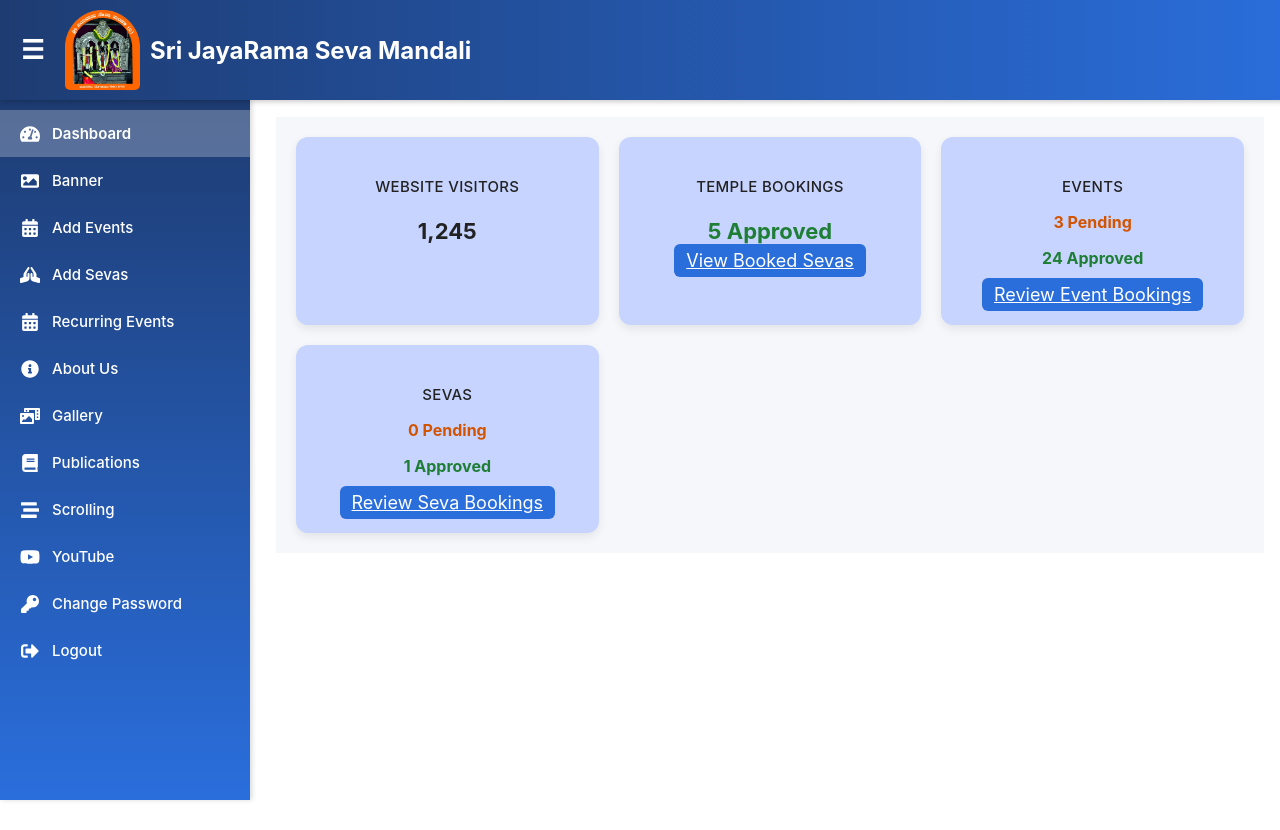
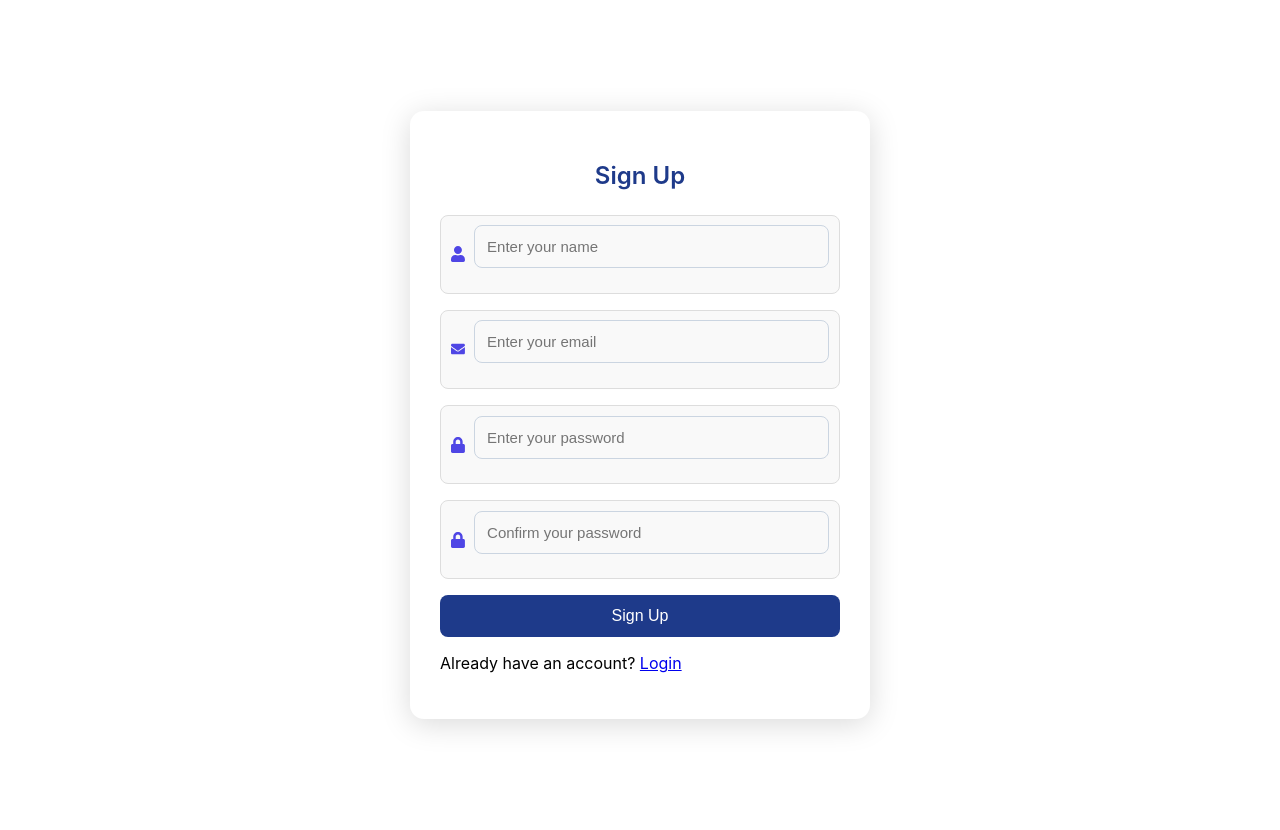
Before and after one commit to tejagithub-02/temple-admin, a React (Create React App) app: page /signup in a window 1280 px wide. Before the commit this address led to /dashboard. Before the commit the page ends 800 px from the top, so only its background shows below. Built offline with nearby package versions, Linux system fonts and the light colour scheme.

Commit message:
Update latest changes

```diff
--- a/src/App.js
+++ b/src/App.js
@@ -1,8 +1,29 @@
-import Routers from './components/Routers/Routers';
+// import Routers from './components/Routers/Routers';
+
+// function App() {
+//   return (
+//     <Routers/>
+//   );
+// }
+// export default App;
+
+
+
+
+import { useState } from "react";
+import Routers from "./components/Routers/Routers";
 
 function App() {
+  const [isAuthenticated, setIsAuthenticated] = useState(
+    localStorage.getItem("isLoggedIn") === "true"
+  );
+
   return (
-    <Routers/>
+    <Routers
+      isAuthenticated={isAuthenticated}
+      setIsAuthenticated={setIsAuthenticated}
+    />
   );
 }
+
 export default App;
--- a/src/components/Login/SignUp.js
+++ b/src/components/Login/SignUp.js
@@ -28,7 +28,7 @@ export default function Signup() {
     localStorage.setItem("userPassword", password);
 
     alert("Account created successfully! Please login.");
-    navigate("/"); // redirect to Login page
+    navigate("/login"); // redirect to Login page
   };
 
   return (
@@ -82,7 +82,7 @@ export default function Signup() {
 
         <button type="submit" className="auth-btn">Sign Up</button>
         <p className="auth-link">
-          Already have an account? <Link to="/">Login</Link>
+          Already have an account? <Link to="/login">Login</Link>
         </p>
       </form>
     </div>
--- a/src/components/Navbar/DashboardSidebar.js
+++ b/src/components/Navbar/DashboardSidebar.js
@@ -18,8 +18,16 @@ import {
 
 
 const DashboardSidebar = ({ isOpen, toggleSidebar }) => {
-  // Existing submenu states
+  const navigate = useNavigate();
 
+  const handleLogout = () => {
+    // Clear auth storage (adjust as per your app)
+    localStorage.removeItem("token");
+    sessionStorage.clear();
+
+    // Redirect to login page
+    navigate("/login");
+  };
 
   return (
     <div className={`dashboard-sidebar ${isOpen ? "open" : ""}`}>
@@ -59,10 +67,6 @@ const DashboardSidebar = ({ isOpen, toggleSidebar }) => {
           <FaBook className="sidebar-icon" /> Publications
         </NavLink>
 
-
-
-
-
         <NavLink to="/scrolling" className="sidebar-link" onClick={toggleSidebar}>
           <FaStream className="sidebar-icon" /> Scrolling
         </NavLink>
@@ -72,7 +76,15 @@ const DashboardSidebar = ({ isOpen, toggleSidebar }) => {
         <NavLink to="/change-password" className="sidebar-link" onClick={toggleSidebar}>
           <FaKey className="sidebar-icon" /> Change Password
         </NavLink>
-        <NavLink to="/logout" className="sidebar-link" onClick={toggleSidebar}>
+        <NavLink
+          to="/logout"
+          className="sidebar-link"
+          onClick={(e) => {
+            e.preventDefault(); // stop NavLink navigation
+            toggleSidebar();
+            handleLogout();
+          }}
+        >
           <FaSignOutAlt className="sidebar-icon" /> Logout
         </NavLink>
       </nav>
--- a/src/components/Routers/Routers.js
+++ b/src/components/Routers/Routers.js
@@ -1,5 +1,5 @@
 import React from "react";
-import { BrowserRouter as Router, Routes, Route, Navigate } from "react-router-dom";
+import { BrowserRouter as Router, Routes, Route, Navigate, Outlet } from "react-router-dom";
 
 import DashboardLayout from "../Layout/DashboardLayout";
 import Dashboard from "../Dashboard/Dashboard";
@@ -14,17 +14,30 @@ import Youtube from "../AdminDashboard/Youtube";
 import Publications from "../AdminDashboard/Publications";
 import RecurringEvents from "../AdminDashboard/RecurringEvents";
 import AddSevas from "../AdminDashboard/AddSevas";
-
 import AboutUs from "../AdminDashboard/AboutUs";
 import ChangePassword from "../Login/ChangePassword";
+import Login from "../Login/Login";
+import SignUp from "../Login/SignUp";
 
+// ✅ Protect routes
+const PrivateRoute = ({ isAuthenticated }) => {
+  return isAuthenticated ? <Outlet /> : <Navigate to="/login" replace />;
+};
 
-const Routers = () => {
+const Routers = ({ isAuthenticated, setIsAuthenticated }) => {
   return (
     <Router>
       <Routes>
-        <Route path="/" element={<DashboardLayout />}>
+        {/* Public - Login & Signup */}
+        <Route path="/login" element={<Login setIsAuthenticated={setIsAuthenticated} />} />
+        <Route path="/signup" element={<SignUp setIsAuthenticated={setIsAuthenticated} />} />
+
+        {/* Private - Dashboard + Admin routes */}
+        <Route path="/" element={<PrivateRoute isAuthenticated={isAuthenticated} />}>
+          <Route element={<DashboardLayout />}>
+            {/* Default redirect */}
             <Route index element={<Navigate to="/dashboard" replace />} />
+
             <Route path="dashboard" element={<Dashboard />} />
             <Route path="temple-bookings" element={<TempleBookings />} />
             <Route path="event-bookings" element={<EventBookings />} />
@@ -37,13 +50,13 @@ const Routers = () => {
             <Route path="scrolling" element={<Scrolling />} />
             <Route path="youtube" element={<Youtube />} />
             <Route path="aboutus" element={<AboutUs />} />
-
             <Route path="add-sevas" element={<AddSevas />} />
-
             <Route path="publications" element={<Publications />} />
             <Route path="change-password" element={<ChangePassword />} />
 
+            {/* Catch-all */}
             <Route path="*" element={<Navigate to="/dashboard" replace />} />
+          </Route>
         </Route>
       </Routes>
     </Router>
```
Lines whose indentation alone changed are shown as unchanged.
